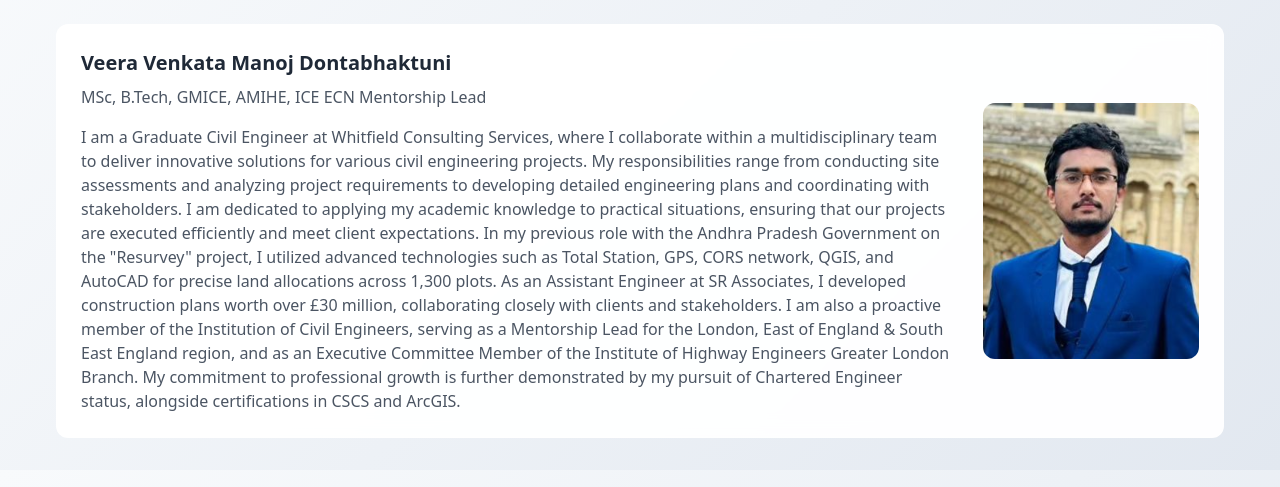
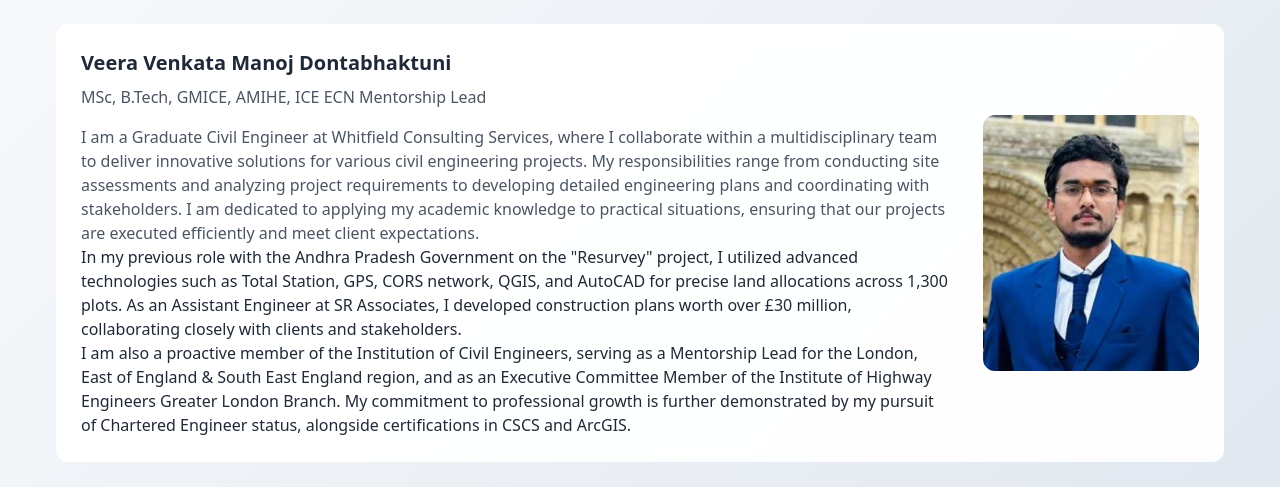
Before and after one commit to ram-polisetti/ManojD, a website: page index.html in a window 1280 px wide. Shown: the part 92-579 px from the top of the page. Drawn offline with Linux system fonts and the light colour scheme.

Commit message:
edited about me

```diff
--- a/index.html
+++ b/index.html
@@ -59,9 +59,9 @@
                         <div class="text-left">
                             <h3 class="text-xl font-bold mb-2">Veera Venkata Manoj Dontabhaktuni</h3>
                             <p class="text-gray-600 mb-4">MSc, B.Tech, GMICE, AMIHE, ICE ECN Mentorship Lead</p>
-                            <p class="text-gray-600">I am a Graduate Civil Engineer at Whitfield Consulting Services, where I collaborate within a multidisciplinary team to deliver innovative solutions for various civil engineering projects. My responsibilities range from conducting site assessments and analyzing project requirements to developing detailed engineering plans and coordinating with stakeholders. I am dedicated to applying my academic knowledge to practical situations, ensuring that our projects are executed efficiently and meet client expectations.
-                            In my previous role with the Andhra Pradesh Government on the "Resurvey" project, I utilized advanced technologies such as Total Station, GPS, CORS network, QGIS, and AutoCAD for precise land allocations across 1,300 plots. As an Assistant Engineer at SR Associates, I developed construction plans worth over £30 million, collaborating closely with clients and stakeholders.
-                            I am also a proactive member of the Institution of Civil Engineers, serving as a Mentorship Lead for the London, East of England & South East England region, and as an Executive Committee Member of the Institute of Highway Engineers Greater London Branch. My commitment to professional growth is further demonstrated by my pursuit of Chartered Engineer status, alongside certifications in CSCS and ArcGIS.</p>
+                            <p class="text-gray-600">I am a Graduate Civil Engineer at Whitfield Consulting Services, where I collaborate within a multidisciplinary team to deliver innovative solutions for various civil engineering projects. My responsibilities range from conducting site assessments and analyzing project requirements to developing detailed engineering plans and coordinating with stakeholders. I am dedicated to applying my academic knowledge to practical situations, ensuring that our projects are executed efficiently and meet client expectations.</p>
+                            <p>In my previous role with the Andhra Pradesh Government on the "Resurvey" project, I utilized advanced technologies such as Total Station, GPS, CORS network, QGIS, and AutoCAD for precise land allocations across 1,300 plots. As an Assistant Engineer at SR Associates, I developed construction plans worth over £30 million, collaborating closely with clients and stakeholders.</p>
+                        <p>I am also a proactive member of the Institution of Civil Engineers, serving as a Mentorship Lead for the London, East of England & South East England region, and as an Executive Committee Member of the Institute of Highway Engineers Greater London Branch. My commitment to professional growth is further demonstrated by my pursuit of Chartered Engineer status, alongside certifications in CSCS and ArcGIS.</p>
                         </div>
                         <img src="./profile.png" alt="Profile Photo" class="w-64 h-64 object-cover rounded-xl mb-4 md:mb-0">
                     </div>
```
